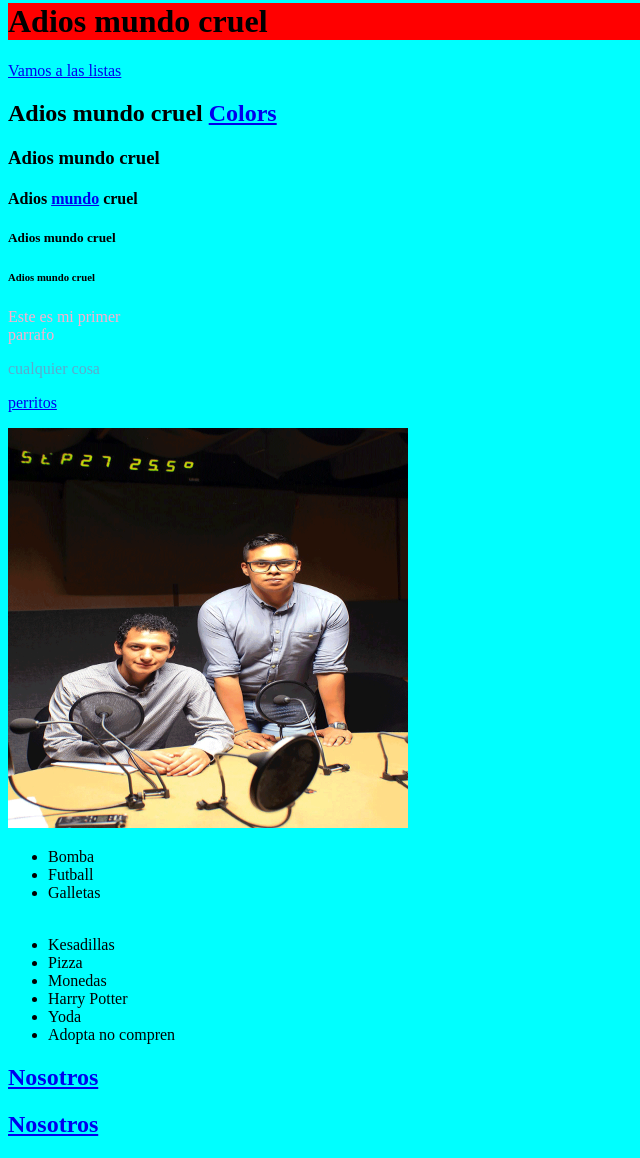
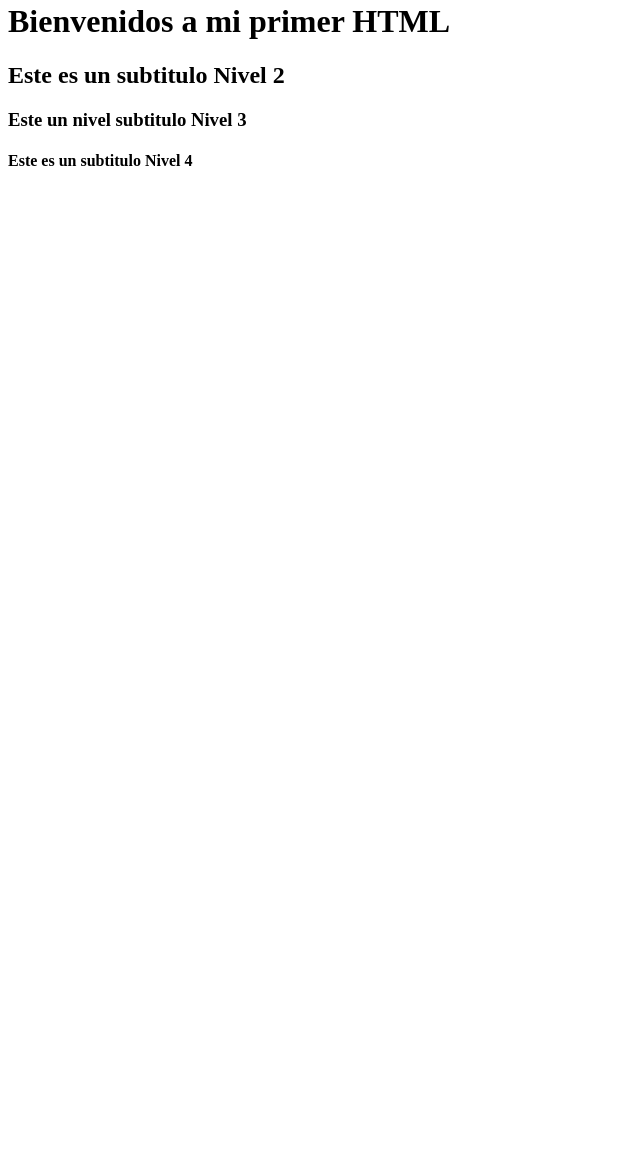
Before and after one commit to Etzaruiz/INTRO-A-LA-WEB-ERICK-RUIZ, a plain HTML site: page 6-navegador-html-css/6.1-html/index.html in a window 1280 px wide. Shown: the part 18-1176 px from the top of the page, without its empty margins (0-640 px from the left). After the commit the page ends 800 px from the top, so only its background shows below. Drawn offline with Linux system fonts and the light colour scheme.

Commit message:
Feat: Creo un index HTML puro con tres tipos de h

```diff
--- a/6-navegador-html-css/6.1-html/index.html
+++ b/6-navegador-html-css/6.1-html/index.html
@@ -1,42 +1,15 @@
 <!DOCTYPE html>
-<html lang="es-MX">
+<html lang="es">
 <head>
     <meta charset="UTF-8">
     <meta http-equiv="X-UA-Compatible" content="IE=edge">
     <meta name="viewport" content="width=device-width, initial-scale=1.0">
-    <title>Star Wars</title>
+    <title>Mi primer HTML</title>
 </head>
-<body style="background-color: aqua;">
-    <h1 style="background-color: red;">Adios mundo cruel</h1>
-    <p> <a href="#listas">Vamos a las listas</a> </p>
-    <h2>Adios mundo cruel <a href="https://htmlcolorcodes.com/es/" target="_blank">Colors</a></h2>
-    <h3>Adios mundo cruel</h3>
-    <h4>Adios <a href="https://thumbs.dreamstime.com/z/dibujo-del-mundo-43063757.jpg" target="_blank" rel="noopener noreferrer">mundo</a> cruel</h4>
-    <h5>Adios mundo cruel</h5>
-    <h6>Adios mundo cruel</h6>
-    <p style="color: #ffafcc;" >Este es mi primer <br> parrafo</p>
-    <p style="color: rgb(92, 171, 205);">cualquier cosa</p>
-    <p>
-        <a href="https://www.pinterest.com.mx/rosarionanetti/perritos/" target="_blank">perritos</a>
-    </p>
-    <img src="assets/fidelydaniel.jpeg" alt="Foto de Fidel y Daniel en una radio difusora" style="height: 400px; width: 400px;">
-
-
-    <div id="listas">
-        <ul>
-            <li>Bomba</li>
-            <li>Futball</li>
-            <li>Galletas</li>
-            <li style="font-size:30px; color: aqua;">Café</li>
-            <li>Kesadillas</li>
-            <li>Pizza</li>
-            <li>Monedas</li>
-            <li>Harry Potter</li>
-            <li>Yoda</li>
-            <li>Adopta no compren</li>
-        </ul>
-        <h2><a href="nosotros.html">Nosotros</a></h2>
-        <h2><a href="../6.1-html/nosotros.html">Nosotros</a></h2>
-    </div>
+<body>
+    <h1>Bienvenidos a mi primer HTML</h1>
+    <h2>Este es un subtitulo Nivel 2</h2>
+    <h3>Este un nivel subtitulo Nivel 3</h3>
+    <h4>Este es un subtitulo Nivel 4</h4>
 </body>
 </html>
```
